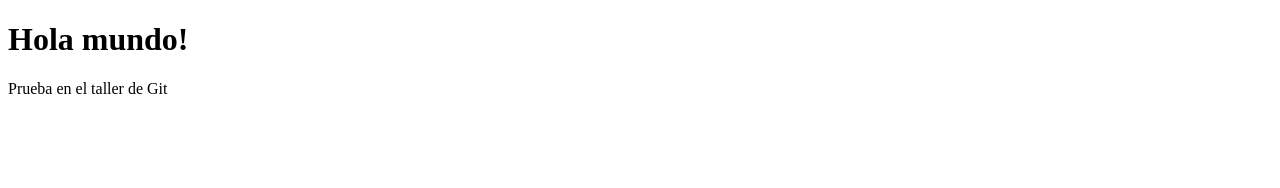
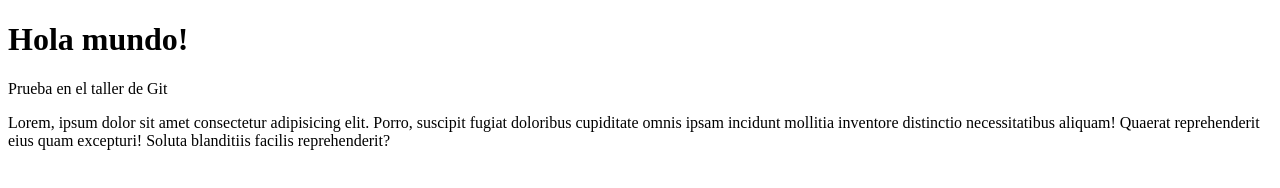
Before and after one commit to EdilberMoreno/Prueba-taler-Git, a plain HTML site: page index.html in a window 1280 px wide. Drawn offline with Linux system fonts and the light colour scheme.

Commit message:
Nuevo párrafo

```diff
--- a/index.html
+++ b/index.html
@@ -9,5 +9,6 @@
 <body>
     <h1>Hola mundo!</h1>
     <p>Prueba en el taller de Git</p>
+    <p>Lorem, ipsum dolor sit amet consectetur adipisicing elit. Porro, suscipit fugiat doloribus cupiditate omnis ipsam incidunt mollitia inventore distinctio necessitatibus aliquam! Quaerat reprehenderit eius quam excepturi! Soluta blanditiis facilis reprehenderit?</p>
 </body>
 </html>
```
